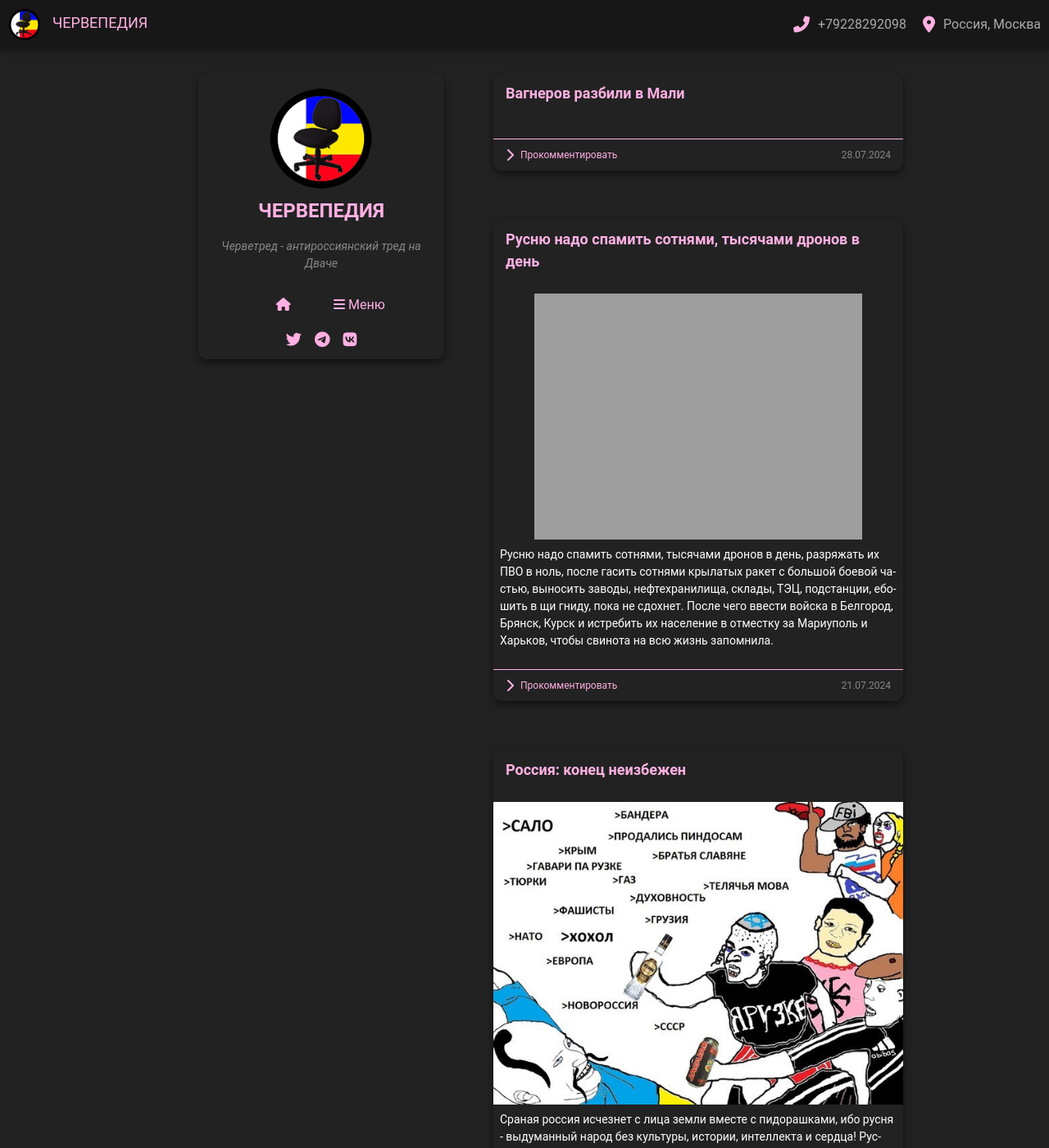
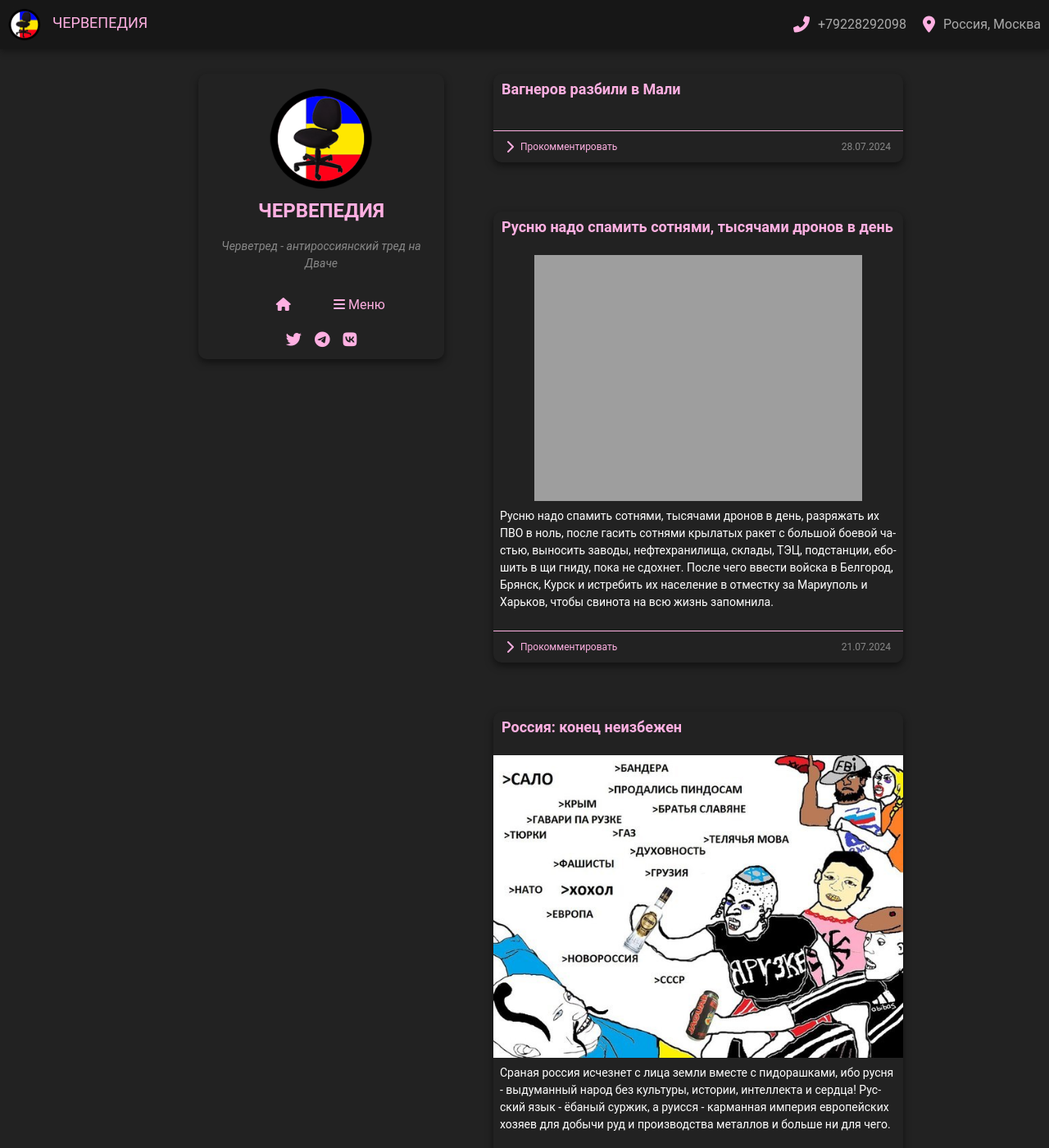
Before and after one commit to chervepedia/chervepedia.github.io, a Jekyll site: the page built from index.html, in a window 1280 px wide and 1400 px high. Shown: the whole window at 82% size. Built offline with Jekyll 4.4.1, drawn with Linux system fonts in a browser that asks for light colours; a script that is not in the unit is left out; the list of posts is cut into pages by our own code; comment, search, counter and statistics services are not loaded.

Commit message:
Update style.css

```diff
--- a/assets/css/style.css
+++ b/assets/css/style.css
@@ -202,15 +202,17 @@ body {
 
 /* Заголовок поста */
 .post-header {
-    padding: 10px 15px;
+    padding: 5px 10px;
     border-radius: 10px; /* Закругление углов */
+    display: flex; /* Гибкий контейнер */
+    align-items: center; /* Вертикальное выравнивание по центру */
 }
 
 .post-title {
-    font-size: 18px;
+    font-size: 18px; /* Оставлен прежний размер шрифта */
     font-weight: bold;
     color: var(--main-color);
-    margin: 0;
+    margin: 0; /* Убраны внешние отступы */
     text-align: left; /* Текст в заголовке поста центрируется слева */
 }
 
```
